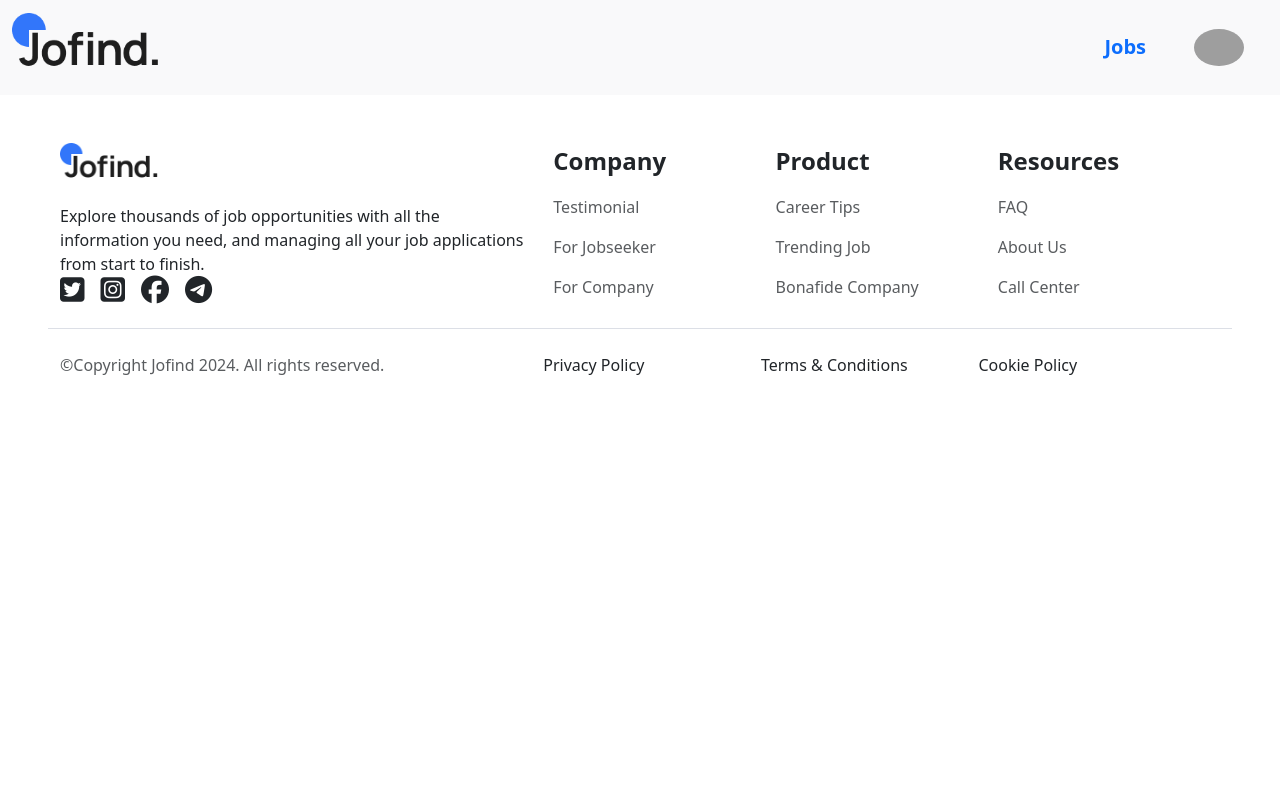
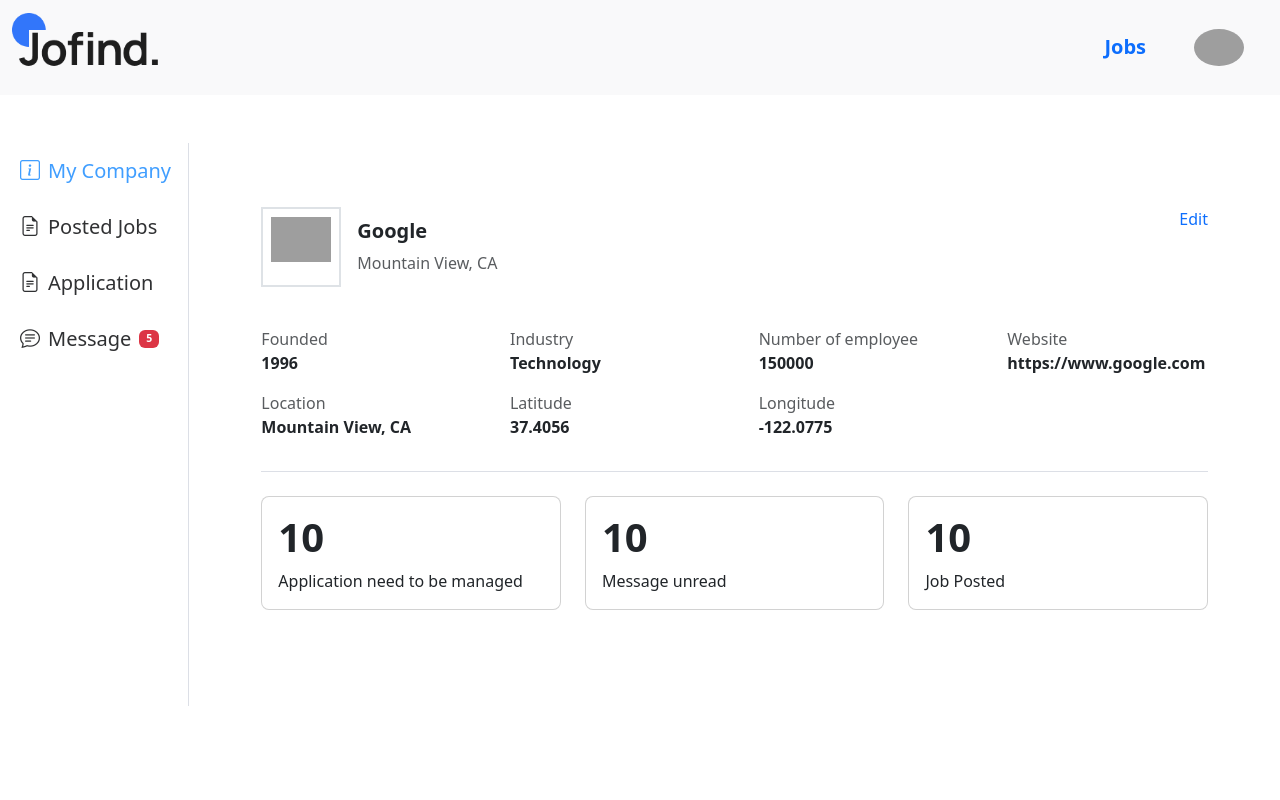
Before and after one commit to terenzzzz/Jofind, a Vue app: page /dashboard/company in a window 1280 px wide. Shown: the top 800 px of the page. Built offline with nearby package versions, Linux system fonts and the light colour scheme; grey boxes are pictures that could not be loaded; what vue3-country-region-select would draw is missing.

Commit message:
company dashboard

```diff
--- a/src/router/index.ts
+++ b/src/router/index.ts
@@ -7,6 +7,10 @@
 import OverallView from '@/views/profile/OverallView.vue'
 import MessageView from '@/views/profile/MessageView.vue'
 import JobView from '@/views/JobView.vue'
+import DashboardView from '@/views/company/DashboardView.vue'
+import CompanyView from '@/views/company/CompanyView.vue'
+import PostedJobView from '@/views/company/PostedJobView.vue'
+import ApplicationView from '@/views/company/ApplicationView.vue'
 
 
 const router = createRouter({
@@ -55,6 +59,36 @@
         }
       ]
     },
+
+    // Company router
+    {
+      path: '/dashboard',
+      name: '/dashboard',
+      component: DashboardView,
+      redirect: '/dashboard/company',
+      children:[
+        {
+          path: 'company',
+          name: 'company',
+          component: CompanyView,
+        },
+        {
+          path: 'postedjob',
+          name: 'postedjob',
+          component: PostedJobView,
+        },
+        {
+          path: 'application',
+          name: 'application',
+          component: ApplicationView,
+        },
+        {
+          path: 'message',
+          name: 'message',
+          component: MessageView,
+        },
+      ]
+    },
   ],
   scrollBehavior(to, from, savedPosition) {
     // 如果 savedPosition 存在，则滚动到该位置（通常用于后退/前进按钮）
--- /dev/null
+++ b/src/views/company/ApplicationView.vue
@@ -0,0 +1,13 @@
+
+
+<template>
+Application
+</template>
+
+<script setup lang="ts">
+
+</script>
+
+<style scoped lang="css">
+
+</style>
--- /dev/null
+++ b/src/views/company/CompanyView.vue
@@ -0,0 +1,99 @@
+<template>
+  <div id="seeker-profile" class="container">
+
+    <div class="row mt-3">
+      <div class="card p-5 border-0">
+        <!--    公司基本信息-->
+        <div class="d-flex justify-content-between">
+          <div class="d-flex">
+            <div class="img-container border border-2 p-2" style="height: 80px; width: 80px">
+              <img :src="jobs[0].company.logo" class="img-fluid" />
+            </div>
+
+            <div class="company d-flex flex-column justify-content-center ms-3">
+              <h5 class="fw-bold">{{ jobs[0].company.name }}</h5>
+              <p class="text-muted">{{ jobs[0].company.location }}</p>
+            </div>
+          </div>
+          <p class="text-primary"> Edit </p>
+
+        </div>
+        <div class="row py-2 gx-5 gy-3 mt-3">
+          <div class="col-3 d-flex flex-column">
+            <p class="text-muted">Founded</p>
+            <p class="fw-bold">{{ jobs[0].company.founded }}</p>
+          </div>
+
+          <div class="col-3 d-flex flex-column">
+            <p class="text-muted">Industry</p>
+            <p class="fw-bold">{{ jobs[0].company.industry }}</p>
+          </div>
+
+          <div class="col-3 d-flex flex-column">
+            <p class="text-muted">Number of employee</p>
+            <p class="fw-bold">{{ jobs[0].company.size }}</p>
+          </div>
+
+          <div class="col-3 d-flex flex-column">
+            <p class="text-muted">Website</p>
+            <p class="fw-bold">{{ jobs[0].company.url }}</p>
+          </div>
+
+          <div class="col-3 d-flex flex-column">
+            <p class="text-muted">Location</p>
+            <p class="fw-bold">{{ jobs[0].company.location }}</p>
+          </div>
+
+          <div class="col-3 d-flex flex-column">
+            <p class="text-muted">Latitude</p>
+            <p class="fw-bold">{{ jobs[0].company.latitude }}</p>
+          </div>
+
+          <div class="col-3 d-flex flex-column">
+            <p class="text-muted">Longitude</p>
+            <p class="fw-bold">{{ jobs[0].company.longitude }}</p>
+          </div>
+        </div>
+        <el-divider/>
+
+<!--        状态信息-->
+        <div class="row">
+          <div class="col-4">
+            <div class="card rounded-3 p-3">
+              <h1 class="fw-bold">10</h1>
+              <p>Application need to be managed</p>
+            </div>
+          </div>
+
+          <div class="col-4">
+            <div class="card rounded-3 p-3">
+              <h1 class="fw-bold">10</h1>
+              <p>Message unread</p>
+            </div>
+          </div>
+
+          <div class="col-4">
+            <div class="card rounded-3 p-3">
+              <h1 class="fw-bold">10</h1>
+              <p>Job Posted</p>
+            </div>
+          </div>
+        </div>
+      </div>
+    </div>
+  </div>
+
+  <!--    个人简历-->
+  <div class="row mt-5">
+
+  </div>
+</template>
+
+<script setup lang="ts">
+import {jobs} from '@/mock/jobs'
+
+</script>
+
+<style scoped lang="css">
+
+</style>
--- /dev/null
+++ b/src/views/company/DashboardView.vue
@@ -0,0 +1,43 @@
+<template>
+  <div class="row my-5">
+    <!--    左侧导航栏-->
+    <div class="col-2">
+      <el-menu default-active="1" class="h-100">
+        <router-link to="/dashboard/company">
+          <el-menu-item index="1">
+            <i class="bi bi-info-square me-2 fs-5"></i>
+            <span class="fs-5">My Company</span>
+          </el-menu-item>
+        </router-link>
+        <router-link to="/dashboard/postedjob">
+          <el-menu-item index="2">
+            <i class="bi bi-file-earmark-text me-2 fs-5"></i>
+            <span class="fs-5">Posted Jobs</span>
+          </el-menu-item>
+        </router-link>
+        <router-link to="/dashboard/application">
+          <el-menu-item index="2">
+            <i class="bi bi-file-earmark-text me-2 fs-5"></i>
+            <span class="fs-5">Application</span>
+          </el-menu-item>
+        </router-link>
+        <router-link to="/dashboard/message" class="d-flex align-items-center w-100">
+          <el-menu-item index="3" class="w-100">
+            <i class="bi bi-chat-text me-2 fs-5"></i>
+            <span class="fs-5 po">Message</span>
+            <span class="badge text-bg-danger ms-2">5</span>
+          </el-menu-item>
+        </router-link>
+      </el-menu>
+    </div>
+    <!--    右侧内容-->
+    <div class="col-10">
+      <router-view/>
+    </div>
+  </div>
+
+</template>
+
+<script lang="ts" setup>
+
+</script>
--- /dev/null
+++ b/src/views/company/PostedJobView.vue
@@ -0,0 +1,13 @@
+
+
+<template>
+  <div>Posted Job</div>
+</template>
+
+<script setup lang="ts">
+
+</script>
+
+<style scoped lang="css">
+
+</style>
```
